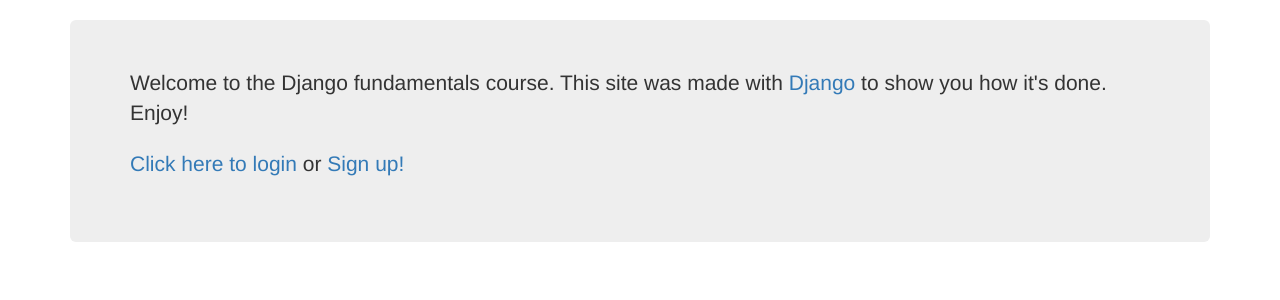
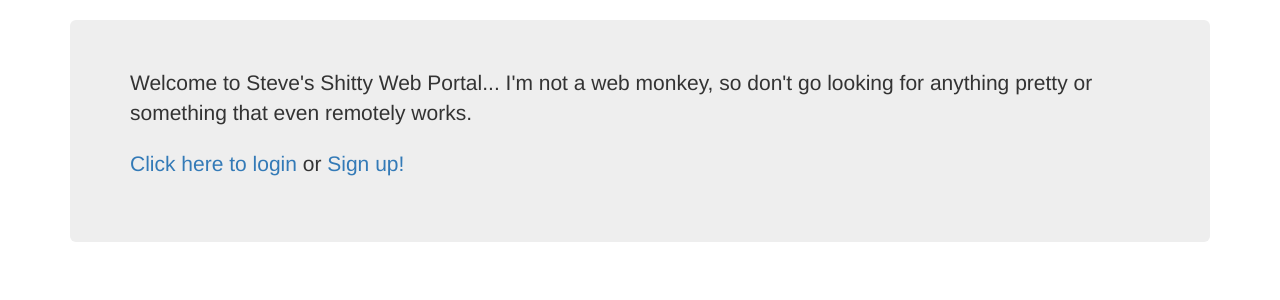
Before and after one commit to number5alive/steveweb, a Django app: page / in a window 1280 px wide. Shown: the part 51-351 px from the top of the page. Run offline with Django 3.2, Linux system fonts and the light colour scheme; some libraries are stand-ins or nearby versions.

Commit message:
tyding up the site contents and links stuffs

```diff
--- a/steveweb/main/templates/main/home.html
+++ b/steveweb/main/templates/main/home.html
@@ -3,8 +3,8 @@
 
 {% block content %}
     <div class="jumbotron">
-        <p>Welcome to the Django fundamentals course.
-        This site was made with <a href="https://www.djangoproject.com/">Django</a> to show you how it's done. Enjoy!</p>
+        <p>Welcome to Steve's Shitty Web Portal...
+        I'm not a web monkey, so don't go looking for anything pretty or something that even remotely works.</p>
         <p style="margin-top: 1em">
             <a  href="{% url 'steveweb_login' %}">Click here to login</a> or <a  href="{% url 'user_signup' %}">Sign up!</a>
         </p>
--- a/steveweb/steveweb/settings.py
+++ b/steveweb/steveweb/settings.py
@@ -89,4 +89,4 @@
 
 LOGIN_URL = 'steveweb_login'
 LOGOUT_URL = 'steveweb_logout'
-LOGIN_REDIRECT_URL = 'main_home'
+LOGIN_REDIRECT_URL = 'user_home'
--- a/steveweb/templates/base.html
+++ b/steveweb/templates/base.html
@@ -9,7 +9,7 @@
     <head>
         <meta charset="utf-8">
         <meta http-equiv="X-UA-Compatible" content="IE=edge,chrome=1">
-        <title>{% block title %}Boardgames Demo application{% endblock title %}</title>
+        <title>{% block title %}Steve's Shitty Web Portal{% endblock title %}</title>
         <meta name="description" content="">
         <meta name="viewport" content="width=device-width">
 
@@ -29,7 +29,7 @@
         <div class="navbar-header">
 
             {% if user.is_authenticated %}
-              <a class="navbar-brand" href="{% url 'main_home' %}">Home</a>
+              <a class="navbar-brand" href="{% url 'user_home' %}">User Home</a>
             {% else %}
               <a class="navbar-brand" href="{% url 'main_home' %}">Home</a>
             {% endif %}
@@ -40,7 +40,7 @@
             <li><a href="#">About</a></li>
             <li><a href="#">Contact</a></li>
             {% if user.is_authenticated %}
-                <li><a href="{% url 'steveweb_logout' %}">Logout</a></li>
+                <li><a href="{% url 'steveweb_logout' %}">Logout {{ user.username}} </a></li>
             {% else %}
                 <li><a href="{% url 'steveweb_login' %}">Login</a></li>
             {% endif %}
@@ -53,10 +53,12 @@
         {% endblock content %}
     </div>
 
+    <!-- I don't know how to install these yet...
     {% block javascript %}
         <script src="{% static 'jquery-2.0.3.min.js' %}"></script>
         <script src="{% static 'bootstrap/js/bootstrap.min.js' %}"></script>
 	<script src="js/vendor/modernizr-2.6.2-respond-1.1.0.min.js"></script>
     {% endblock javascript %}
+    -->
     </body>
 </html>
```
Also changed, not shown: 1 other file.
